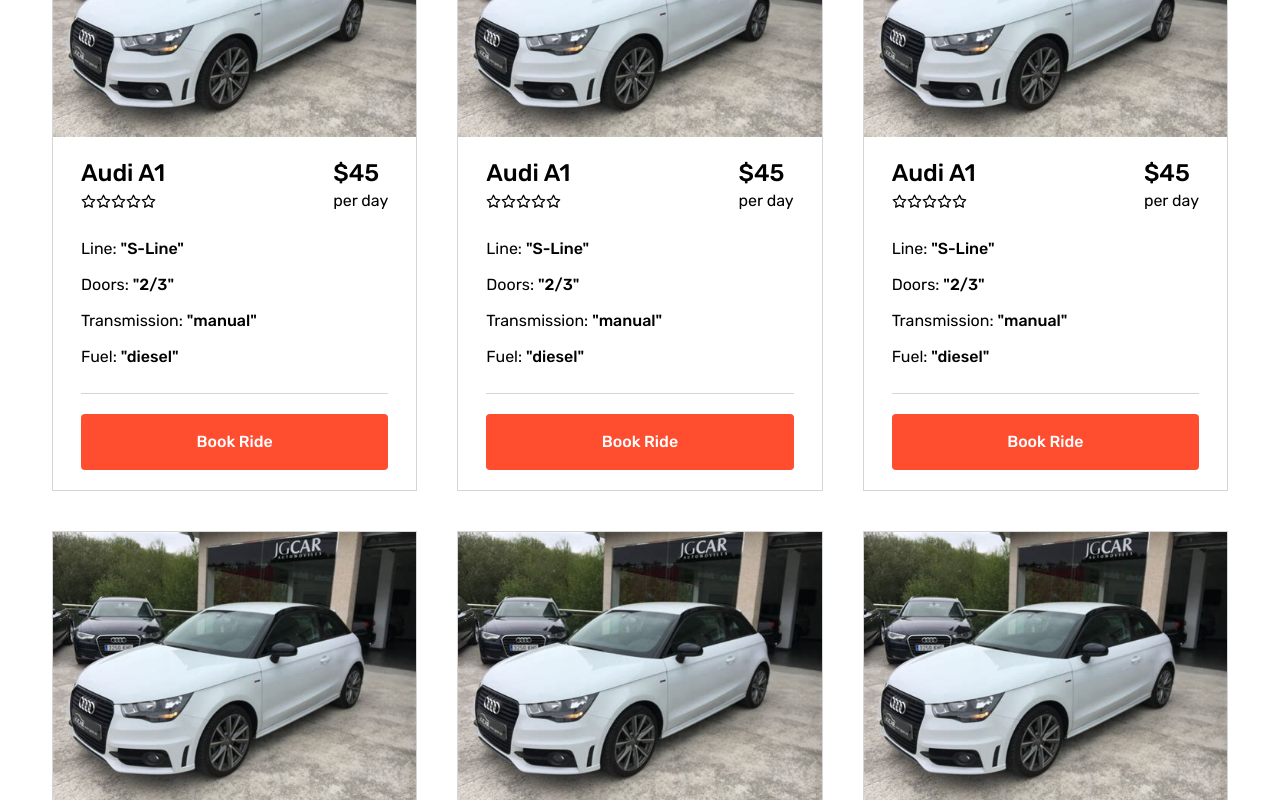
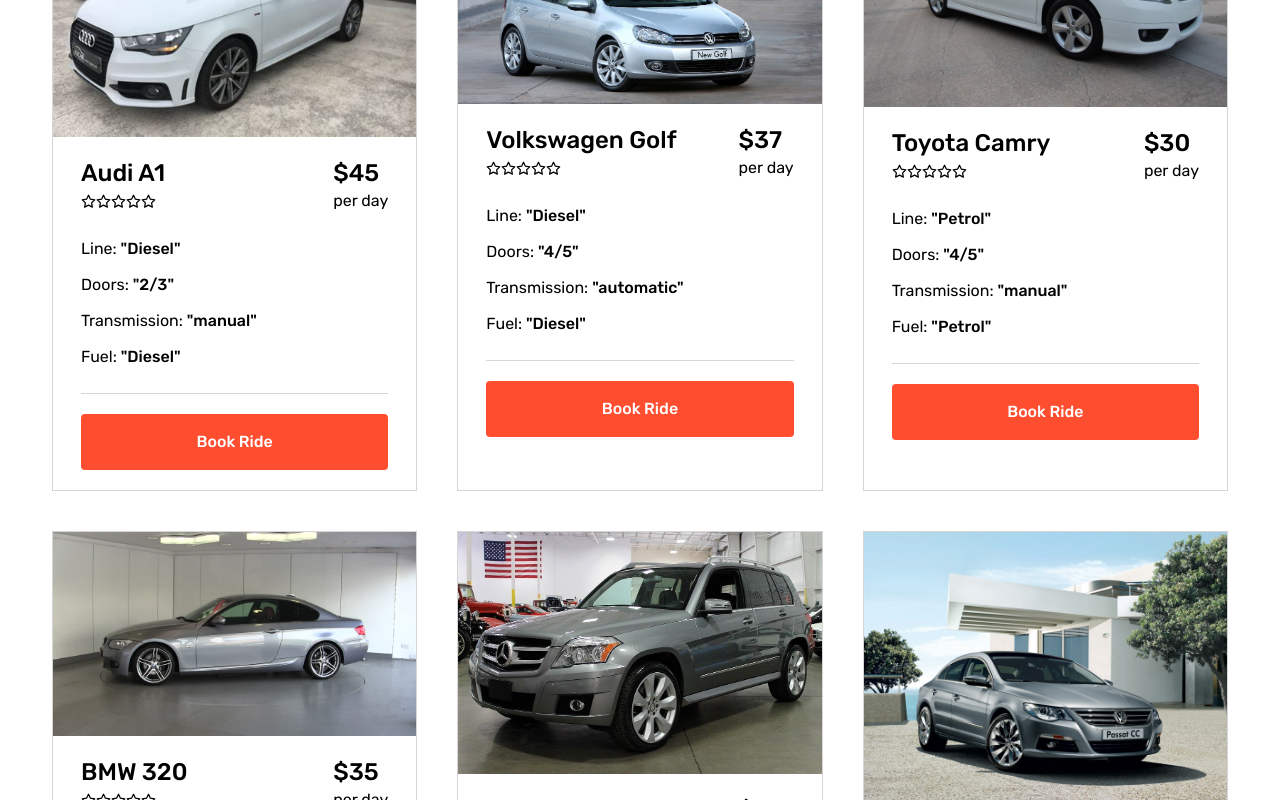
Before and after one commit to KarolKotomski/Car-Rental, a React (Create React App) app: page /Vehicles in a window 1280 px wide. Shown: the part 620-1420 px from the top of the page. Built offline with nearby package versions, Linux system fonts and the light colour scheme.

Commit message:
Vehicles section dynamic data applied

```diff
--- a/src/components/VehiclesList.tsx
+++ b/src/components/VehiclesList.tsx
@@ -1,70 +1,23 @@
 import VehiclesModel from "./VehiclesModel";
 import audi from "../images/cars-big/audi-box.png";
+import { vehicles } from "../data/AllData";
 
 const VehiclesList = () => {
   return (
     <div className="container py-20">
       <div className="grid grid-cols-1 gap-10 p-5 sm:grid-cols-2 xl:grid-cols-3">
-        <VehiclesModel
-          image={audi}
-          brand="Audi"
-          model="A1"
-          price="$45"
-          door="2/3"
-          transmission="manual"
-          fuel="diesel"
-          line="S-Line"
-        />
-        <VehiclesModel
-          image={audi}
-          brand="Audi"
-          model="A1"
-          price="$45"
-          door="2/3"
-          transmission="manual"
-          fuel="diesel"
-          line="S-Line"
-        />
-        <VehiclesModel
-          image={audi}
-          brand="Audi"
-          model="A1"
-          price="$45"
-          door="2/3"
-          transmission="manual"
-          fuel="diesel"
-          line="S-Line"
-        />
-        <VehiclesModel
-          image={audi}
-          brand="Audi"
-          model="A1"
-          price="$45"
-          door="2/3"
-          transmission="manual"
-          fuel="diesel"
-          line="S-Line"
-        />
-        <VehiclesModel
-          image={audi}
-          brand="Audi"
-          model="A1"
-          price="$45"
-          door="2/3"
-          transmission="manual"
-          fuel="diesel"
-          line="S-Line"
-        />
-        <VehiclesModel
-          image={audi}
-          brand="Audi"
-          model="A1"
-          price="$45"
-          door="2/3"
-          transmission="manual"
-          fuel="diesel"
-          line="S-Line"
-        />
+        {vehicles.map((car) => (
+          <VehiclesModel
+            image={car.image1}
+            brand={car.brand}
+            model={car.model}
+            price={car.cost}
+            door={car.doors}
+            transmission={car.transmission}
+            fuel={car.fuel}
+            line={car.fuel}
+          />
+        ))}
       </div>
     </div>
   );
```
